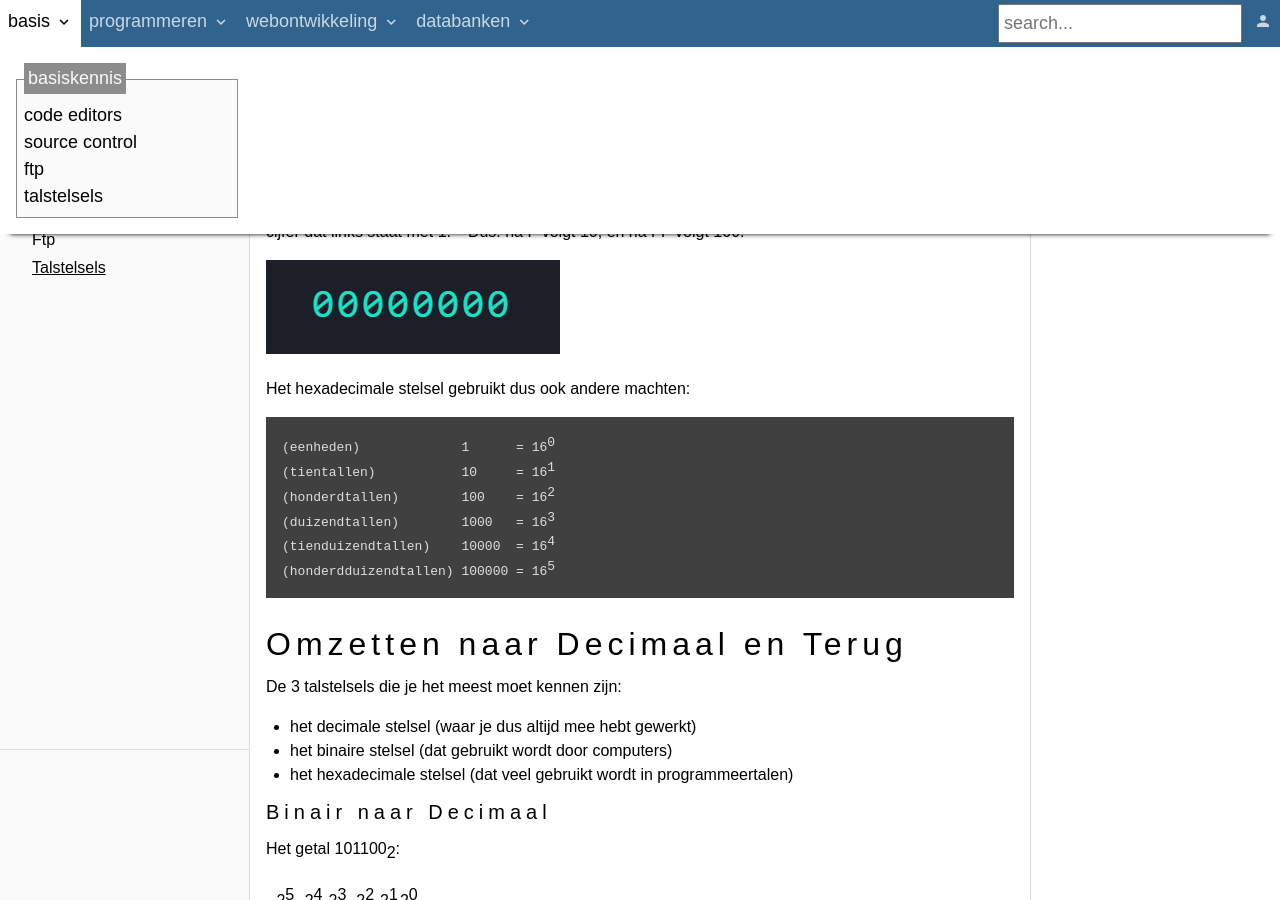
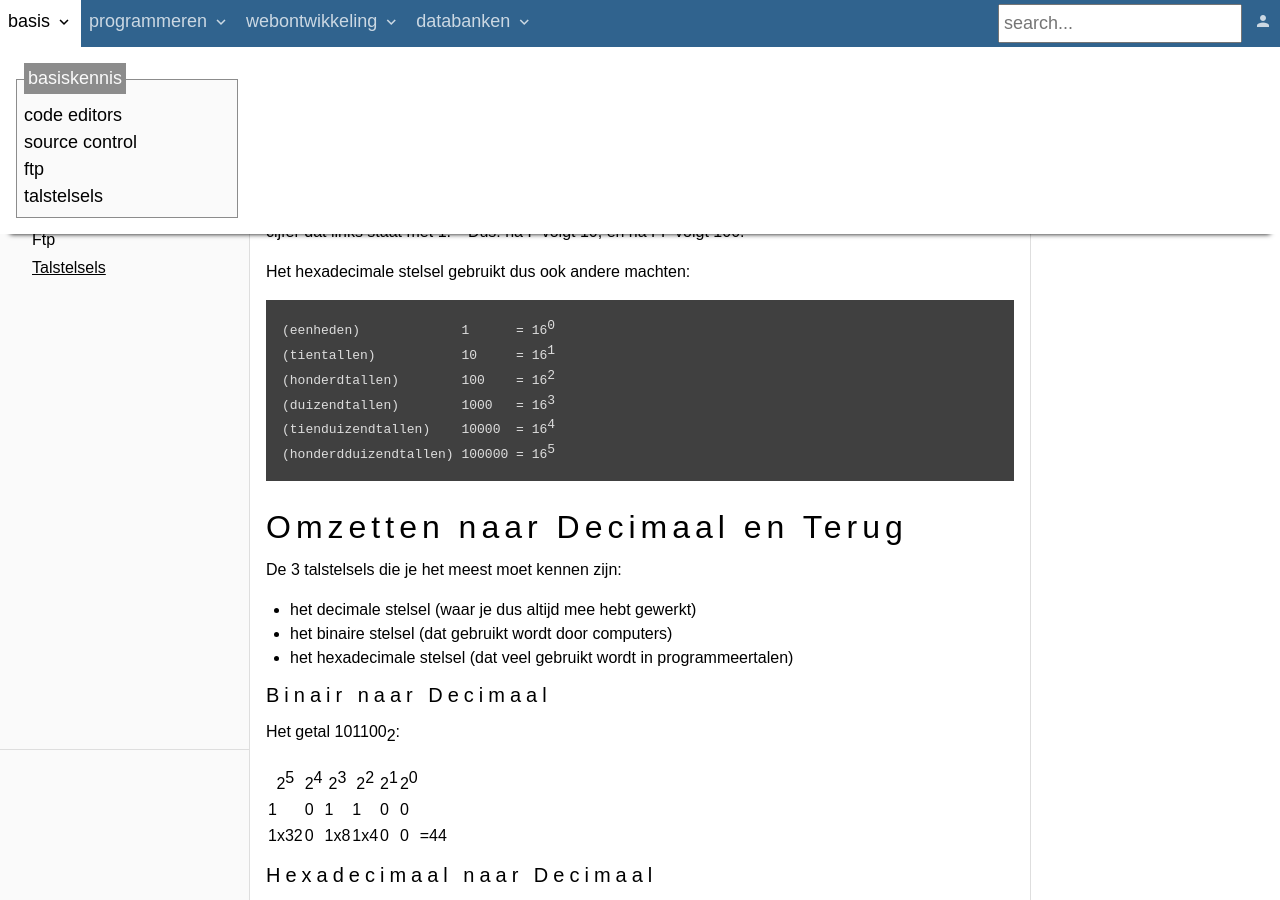
Before and after one commit to T-INFORMATICA/t-informatica.github.io, a Jekyll site: the page built from _courses/basis/basiskennis/talstelsels.md, in a window 1280 px wide and 900 px high, scrolled down 5365 px. Built offline with Jekyll 4.4.1, drawn with Linux system fonts in a browser that asks for light colours; comment, search, counter and statistics services are not loaded.

Commit message:
Update Basiskennis “talstelsels”

````diff
--- a/_courses/basis/basiskennis/talstelsels.md
+++ b/_courses/basis/basiskennis/talstelsels.md
@@ -185,7 +185,7 @@
 
 Optellen zou er ook anders uitzien. Kijk eens naar de animatie hieronder, en probeer te voorspellen wanneer je het getal `10` of `100` te zien gaat krijgen:
 
-<img src="{{ site.baseurl }}/assets/img/basis-talstelsels-5-binair.gif" alt="voorbeeld" style="height: auto; max-width: 100%">
+<img src="{{ site.baseurl }}/assets/img/basis-talstelsels-4-hex.gif" alt="voorbeeld" style="height: auto; max-width: 100%">
 
 Eigenlijk werkt dit exact hetzelfde als bij ons 10-tallig stelsel! Begin bij het getal `000`. Het meest rechtse cijfer in het getal verhoog je telkens met één. Zo ga je eigenlijk gewoon het rijtje van cijfers af. Ons rijtje is nu gewoon een beetje korter:
 
@@ -194,8 +194,6 @@
 ```
 
 Kom je bij het laatste cijfer (`F`), dan ga je gewoon terug naar het begin van de rij (`0`), en je verhoogt het cijfer dat links staat met `1`. \*\*Dus: na `F` volgt `10`, en na `FF` volgt `100`.
-
-<img src="{{ site.baseurl }}/assets/img/basis-talstelsels-4-hex.gif" alt="voorbeeld" style="height: auto; max-width: 100%">
 
 Het hexadecimale stelsel gebruikt dus ook andere machten:
 
````
